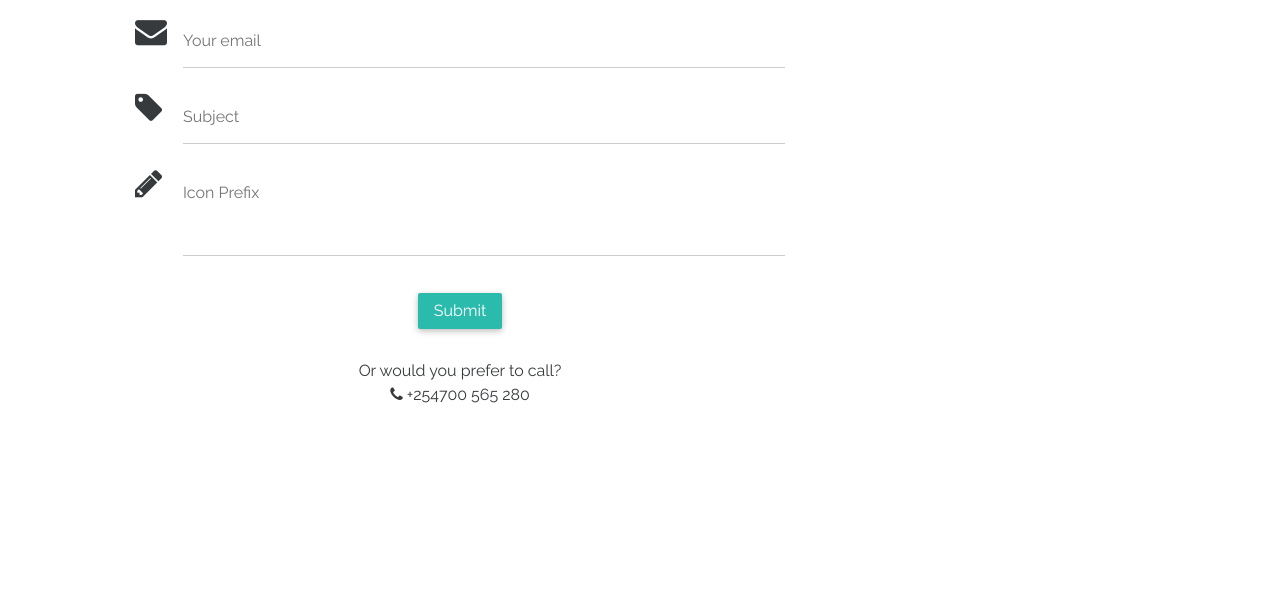
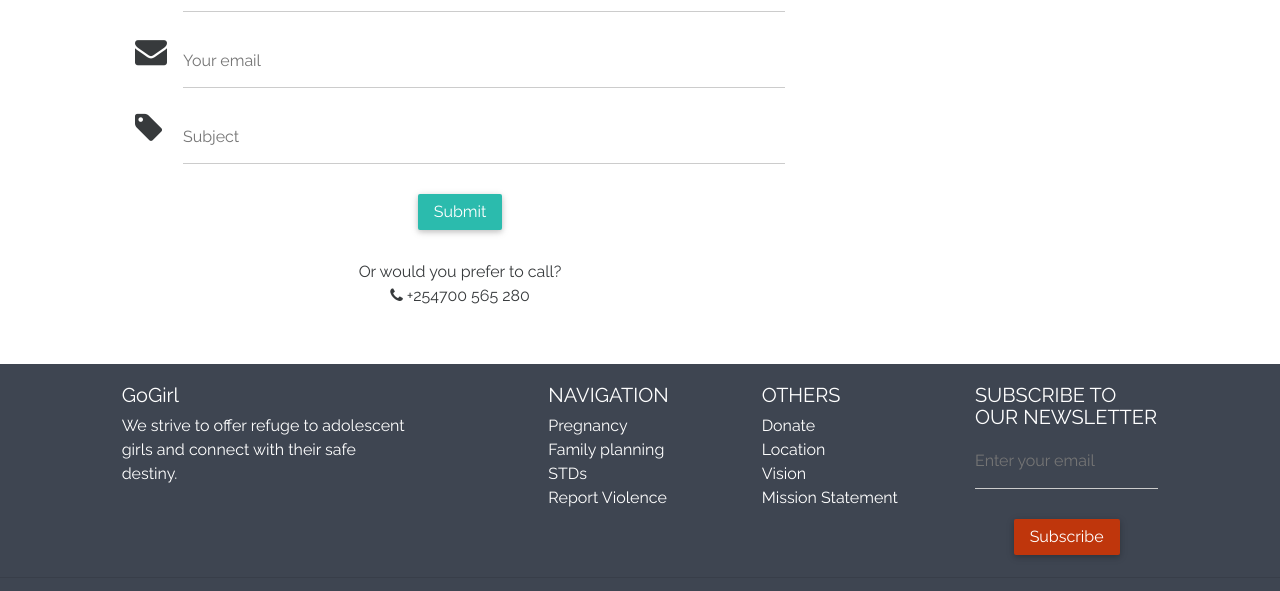
Before and after one commit to Harrisonkamau/GoGirl, a website: page public/index.html in a window 1280 px wide. Shown: the part 3245-3836 px from the top of the page. Before the commit the page ends 3688 px from the top, so only its background shows below. Drawn offline with Linux system fonts and the light colour scheme.

Commit message:
create footer && subscription form

```diff
--- a/public/index.html
+++ b/public/index.html
@@ -289,6 +289,10 @@
                 </div>
             </div>
 
+    <!-- space bar -->
+        <div class="space-bar"></div>
+
+
       <!--
         ********************************
         Contact form
@@ -313,26 +317,20 @@
                     <!--Body-->
                     <div class="md-form">
                         <i class="fa fa-user prefix"></i>
-                        <input type="text" id="form3" class="form-control">
+                        <input type="text" id="form3" class="form-control" required>
                         <label for="form3">Your name</label>
                     </div>
 
                     <div class="md-form">
                         <i class="fa fa-envelope prefix"></i>
-                        <input type="text" id="form2" class="form-control">
+                        <input type="text" id="form2" class="form-control" required>
                         <label for="form2">Your email</label>
                     </div>
 
                     <div class="md-form">
                         <i class="fa fa-tag prefix"></i>
-                        <input type="text" id="form32" class="form-control">
+                        <input type="text" id="form32" class="form-control" required>
                         <label for="form34">Subject</label>
-                    </div>
-
-                    <div class="md-form">
-                        <i class="fa fa-pencil prefix"></i>
-                        <textarea type="text" id="form8" class="md-textarea"></textarea>
-                        <label for="form8">Icon Prefix</label>
                     </div>
 
                     <div class="text-xs-center">
@@ -349,19 +347,99 @@
                 </div>
                 <!--Naked Form-->
             </div>
-            <div class="col-md-4">
-              <h4>Social Media</h4>
-              <a class="btn-floating btn-large fb-bg waves-effect waves-light"><i class="fa fa-facebook"> </i></a>
-                <a class="btn-floating btn-large tw-bg waves-effect waves-light"><i class="fa fa-twitter"> </i></a>
-                <a class="btn-floating btn-large gplus-bg waves-effect waves-light"><i class="fa fa-google-plus"> </i></a>
-                <a class="btn-floating btn-large li-bg waves-effect waves-light"><i class="fa fa-linkedin"> </i></a>
-
-            </div>
 
         </div>
 
      </div>
 
+        <!--Footer-->
+        <footer class="page-footer center-on-small-only">
+
+            <!--Footer Links-->
+            <div class="container-fluid">
+                <div class="row">
+
+                    <!--First column-->
+                    <div class="col-md-3 offset-md-1">
+                        <h5 class="title" style="text-transform: capitalize;">GoGirl</h5>
+                        <p>We strive to offer refuge to adolescent girls and connect with their safe destiny.</p>
+                    </div>
+                    <!--/.First column-->
+
+                    <hr class="hidden-md-up">
+
+                    <!--Second column-->
+                    <div class="col-md-2 offset-md-1">
+                        <h5 class="title">Navigation</h5>
+                        <ul>
+                            <li><a href="#!">Pregnancy</a></li>
+                            <li><a href="#!">Family planning</a></li>
+                            <li><a href="#!">STDs</a></li>
+                            <li><a href="#!">Report Violence</a></li>
+                        </ul>
+                    </div>
+                    <!--/.Second column-->
+
+                    <hr class="hidden-md-up">
+
+                    <!--Third column-->
+                    <div class="col-md-2">
+                        <h5 class="title">Others</h5>
+                        <ul>
+                            <li><a href="#!">Donate</a></li>
+                            <li><a href="#!">Location</a></li>
+                            <li><a href="#!">Vision</a></li>
+                            <li><a href="#!">Mission Statement</a></li>
+                        </ul>
+                    </div>
+                    <!--/.Third column-->
+
+                    <hr class="hidden-md-up">
+
+                    <!--Fourth column-->
+                    <div class="col-md-2">
+                        <h5 class="title">Subscribe to our newsletter</h5>
+                        <div class="md-form">
+                            <input type="text" id="form2" class="form-control">
+                            <label for="form2">Enter your email</label>
+                        </div>
+
+                        <div class="text-xs-center">
+                            <button class="btn btn-deep-orange">Subscribe</button>
+                        </div>
+
+                    </div>
+                    </div>
+                    <!--/.Fourth column-->
+
+                </div>
+            </div>
+            <!--/.Footer Links-->
+
+            <hr>
+            <!--Social buttons-->
+            <div class="social-section">
+                <ul>
+                    <li><a class="btn btn-default btn-circle btn-lg"><i class="fa fa-facebook"> </i></a></li>
+                    <li><a class="btn-floating btn-small btn-tw"><i class="fa fa-twitter"> </i></a></li>
+                    <li><a class="btn-floating btn-small btn-gplus"><i class="fa fa-google-plus"> </i></a></li>
+                    <li><a class="btn-floating btn-small btn-li"><i class="fa fa-linkedin"> </i></a></li>
+                </ul>
+            </div>
+            <hr>
+            <!--/.Social buttons-->
+
+            <!--Copyright-->
+            <div class="footer-copyright">
+                <div class="container-fluid">
+                    © 2016 Copyright: <a href="http://www.MDBootstrap.com"> GoGirl </a>
+
+                </div>
+            </div>
+            <!--/.Copyright-->
+
+        </footer>
+        <!--/.Footer-->
 
 
         <!-- scroll to top -->
```
